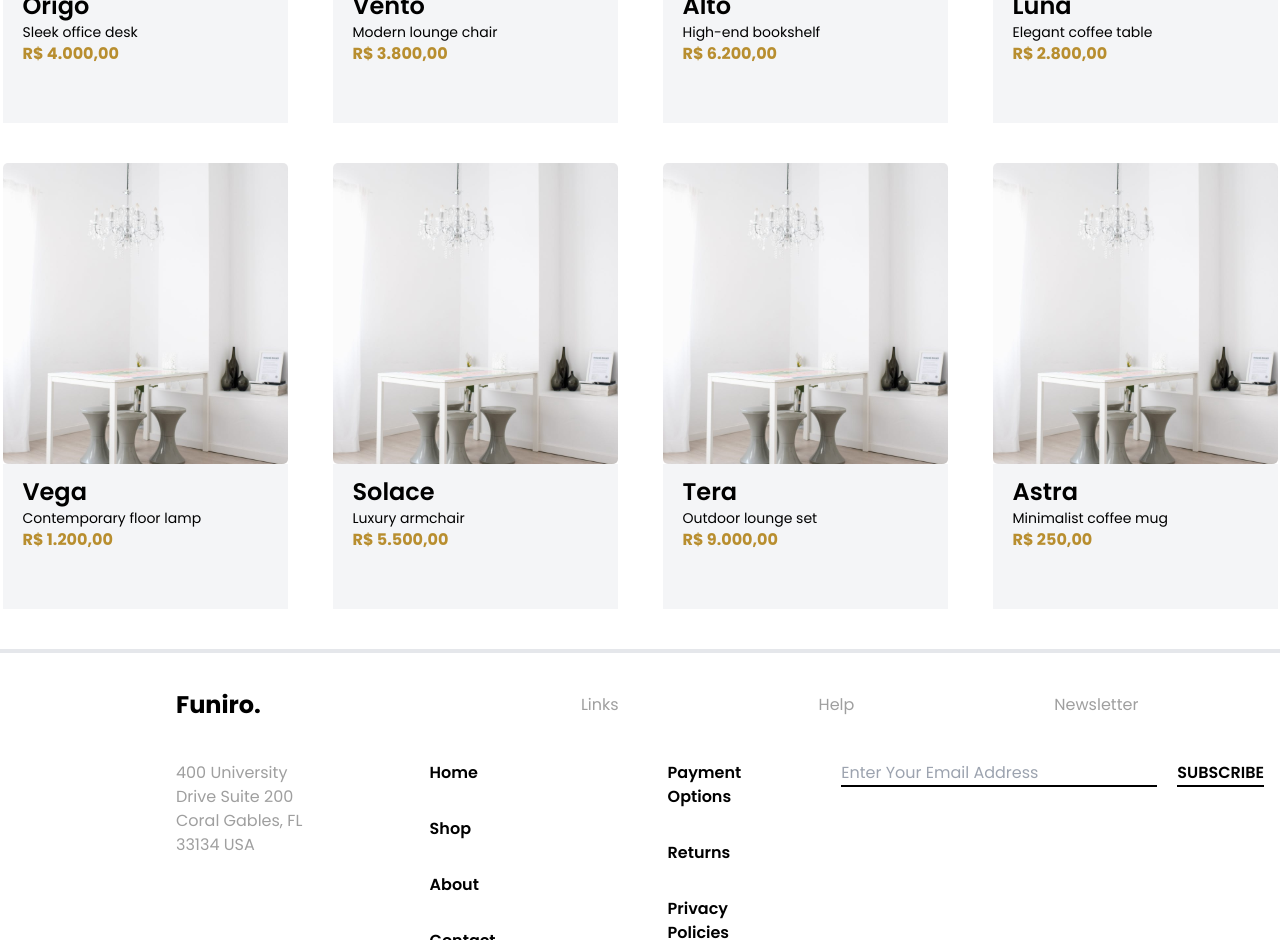
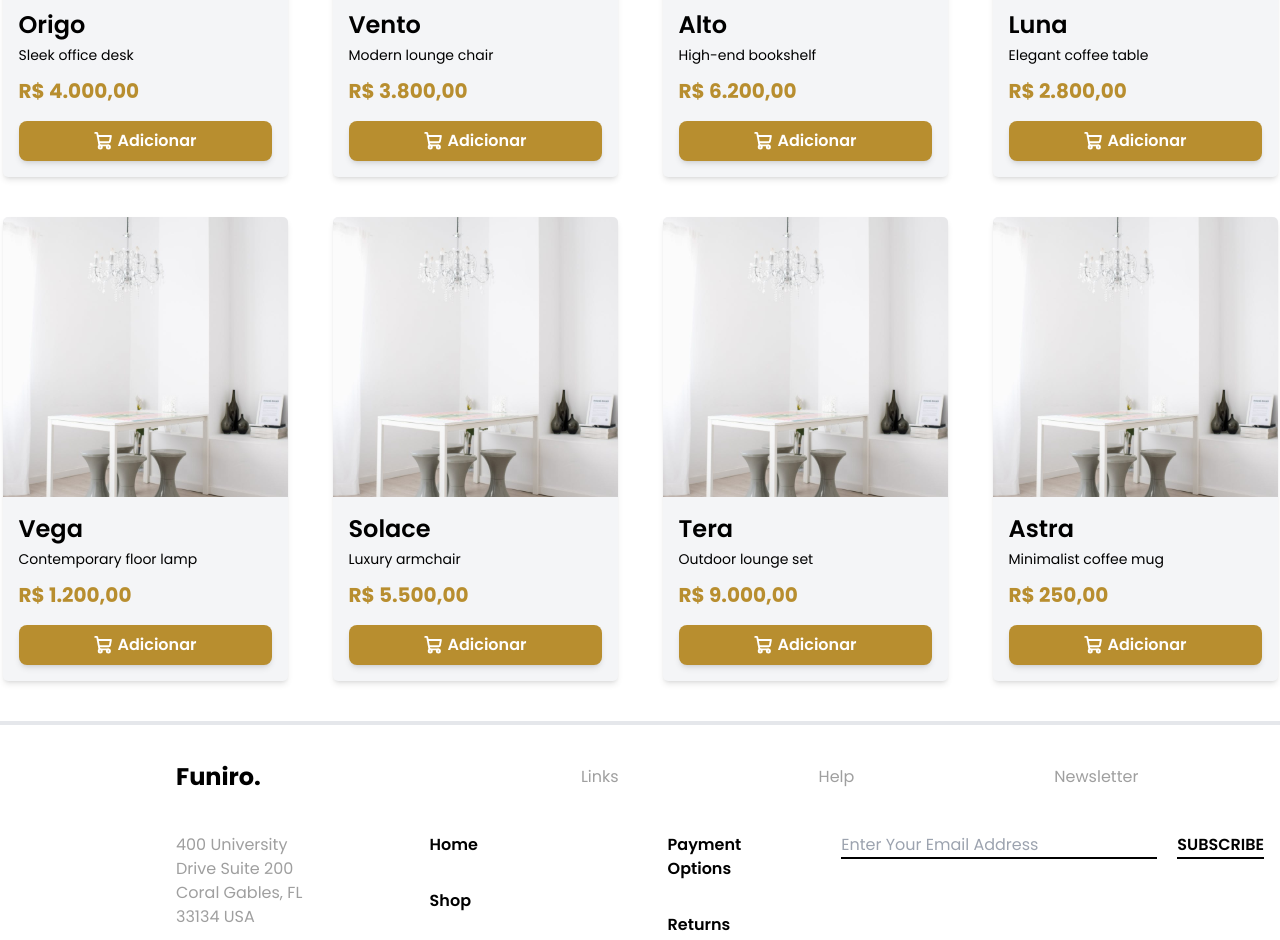
Before and after one commit to caiobrotzki/furniro, a React (Vite) app: page /shop in a window 1280 px wide. Shown: the part 1860-2800 px from the top of the page. Built offline with nearby package versions, Linux system fonts and the light colour scheme.

Commit message:
feat- add hover  for shop,home and footer

```diff
--- a/src/components/card_home.tsx
+++ b/src/components/card_home.tsx
@@ -1,4 +1,5 @@
-import React, { useState } from "react";
+import React from "react";
+import { ShoppingCart } from "phosphor-react";
 
 interface Produto {
   img: string;
@@ -12,7 +13,7 @@ interface CardProps {
   titulo: string;
   descricao: string;
   valor: string;
-  addToCart?: (produto: Produto) => void; // Garantir que a função addToCart é passada corretamente
+  addToCart?: (produto: Produto) => void;
 }
 
 const Card: React.FC<CardProps> = ({
@@ -22,37 +23,42 @@ const Card: React.FC<CardProps> = ({
   valor,
   addToCart,
 }) => {
-  const [hovered, setHovered] = useState<boolean>(false);
-
-  return (
-    <div className="relative flex flex-col items-center">
-      <div
-        className="relative w-full"
-        onMouseEnter={() => setHovered(true)}
-        onMouseLeave={() => setHovered(false)}
-      >
-        <img src={img} alt={titulo} className="z-0 rounded-[5px]" />
-        {hovered && (
-          <div className="bg-black bg-opacity-50 w-full absolute inset-0 flex items-center justify-center mt-0 pb-2 rounded-[5px]">
-            <button
-              onClick={() => {
+  const handleAddToCart = () => {
     if (addToCart) {
       addToCart({ img, titulo, descricao, valor });
     } else {
       console.log("No addToCart function provided");
     }
-              }}
-              className="bg-white text-black text-[10px] py-2 px-4 rounded-[3px] bg-opacity-90"
+  };
+
+  return (
+    <div className="relative flex flex-col items-center bg-[#F4F5F7] rounded-[5px] shadow-md overflow-hidden w-[285px] hover:scale-105 transform transition-all duration-30">
+      <img
+        src={img}
+        alt={titulo}
+        className="w-full h-[280px] object-cover rounded-t-[5px]"
+      />
+
+      <div className="p-4 flex flex-col flex-grow w-full">
+        <h3 className="font-semibold text-2xl mb-1">{titulo}</h3>
+        <p className="text-sm flex-grow">{descricao}</p>
+        <div className="mt-3 flex  flex-col  justify-between">
+          <p className="font-bold text-[#B88E2F] text-xl">{valor}</p>
+
+          <button
+            onClick={handleAddToCart}
+            className={`
+              flex items-center gap-1 mt-4 bg-[#B88E2F] hover:bg-[#a17b28]
+              text-white font-semibold px-4 py-2 rounded-lg shadow-md
+              focus:outline-none focus:ring-2 focus:ring-[#a17b28] focus:ring-offset-1
+              select-none justify-center hover:scale-105 transform transition-all duration-300
+            `}
+            aria-label={`Adicionar ${titulo} ao carrinho`}
           >
-              Add to cart
+            <ShoppingCart size={20} weight="bold" />
+            Adicionar
           </button>
         </div>
-        )}
-      </div>
-      <div className="pl-5 pt-3 flex flex-col align-middle bg-[#F4F5F7] w-[285px] h-[145px]">
-        <h3 className="font-semibold text-2xl">{titulo}</h3>
-        <p className="text-sm">{descricao}</p>
-        <p className="font-bold text-[#B88E2F]">{valor}</p>
       </div>
     </div>
   );
--- a/src/components/footer.tsx
+++ b/src/components/footer.tsx
@@ -3,6 +3,15 @@ import Input from "./form";
 import Button from "./Button";
 
 function Footer() {
+  const navLinks = [
+    { label: "Home", path: "/home" },
+    { label: "Shop", path: "/Shop" },
+    { label: "About", path: "/About" },
+    { label: "Contact", path: "/Contact" },
+  ];
+
+  const helpLinks = ["Payment Options", "Returns", "Privacy Policies"];
+
   return (
     <div className="border-t-4 mt-10 w-full p-4">
       <div className="mt-5 flex items-center ml-40 space-x-20">
@@ -15,30 +24,33 @@ function Footer() {
         <p className="text-[#9F9F9F] w-[285px] h-[72px]">
           400 University Drive Suite 200 Coral Gables, FL 33134 USA
         </p>
+
         <div>
           <ul className="grid pl-20 pr-3 ml-10 gap-8 font-semibold">
-            <li>
-              <Link to="/home">Home</Link>
-            </li>
-
-            <li>
-              <Link to="/Shop">Shop</Link>
-            </li>
-            <li>
-              <Link to="/About">About</Link>
-            </li>
-            <li>
-              <Link to="/Contact"> Contact</Link>
-            </li>
+            {navLinks.map(({ label, path }) => (
+              <li
+                key={label}
+                className="hover:text-[#B88E2F] hover:cursor-pointer hover:scale-105 transition-all duration-200"
+              >
+                <Link to={path}>{label}</Link>
+              </li>
+            ))}
           </ul>
         </div>
+
         <div>
           <ul className="grid pl-20 ml-20 pr-5 gap-8 font-semibold">
-            <li>Payment Options</li>
-            <li>Returns</li>
-            <li>Privacy Policies</li>
+            {helpLinks.map((item) => (
+              <li
+                key={item}
+                className="hover:text-[#B88E2F] hover:cursor-pointer hover:scale-105 transition-all duration-200"
+              >
+                {item}
+              </li>
+            ))}
           </ul>
         </div>
+
         <div className="flex items-center ml-20">
           <Input
             type="text"
@@ -52,7 +64,8 @@ function Footer() {
           />
         </div>
       </div>
-      <div className="border-t-4 mt-10 w-[1240] ml-20 mr-20">
+
+      <div className="border-t-4 mt-10 ml-20 mr-20">
         <p className="mt-10 pb-5">2023 furino. All rights reverved</p>
       </div>
     </div>
--- a/src/pages/Hoe/components/card.tsx
+++ b/src/pages/Hoe/components/card.tsx
@@ -4,11 +4,11 @@ import { Link } from "react-router-dom";
 
 function Card() {
   return (
-    <div className="relative flex items-center justify-center min-h-[420px]">
+    <div className="relative flex items-center justify-center min-h-[420px] ">
       <img
         src={ImagemHome}
         alt="Imagem"
-        className="w-full mt-7 z-0 object-cover rounded-3xl shadow-xl transition-all duration-500"
+        className="w-full mt-7  object-cover  rounded-3xl shadow-xl transition-all duration-500"
       />
       <div className="absolute  right-0 md:right-10 -translate-y-1/2 w-full md:w-2/6 bg-[#FFF3E3] bg-opacity-95 p-8 md:p-10 rounded-2xl z-20 shadow-2xl border border-[#f3e9d7] flex flex-col items-start animate-fade-in">
         <p className="font-semibold tracking-widest text-sm text-[#B88E2F] mb-2 uppercase">
--- a/src/pages/Hoe/components/section.tsx
+++ b/src/pages/Hoe/components/section.tsx
@@ -4,15 +4,15 @@ function section() {
   return (
     <div className="flex center justify-center -space-x-16 pt-20">
       <div>
-        <img className="w-96 h-96" src={ImagemQuadros} alt="" />
+        <img className="w-96 h-96 hover:scale-105 transform transition-all duration-30" src={ImagemQuadros} alt="" />
         <h2 className="text-center font-semibold mt-5">Dining</h2>
       </div>
       <div>
-        <img className="w-96 h-96" src={ImagemQuadros} alt="" />
+        <img className="w-96 h-96 hover:scale-105 transform transition-all duration-30" src={ImagemQuadros} alt="" />
         <h2 className="text-center font-semibold mt-5">Living</h2>
       </div>
       <div>
-        <img className="w-96 h-96" src={ImagemQuadros} alt="" />
+        <img className="w-96 h-96 hover:scale-105 transform transition-all duration-30" src={ImagemQuadros} alt="" />
         <h2 className="text-center font-semibold mt-5">Bedroom</h2>
       </div>
     </div>
--- a/src/pages/home.tsx
+++ b/src/pages/home.tsx
@@ -100,7 +100,7 @@ function Home() {
           <Link to="/shop">
             <Button
               title="Show More"
-              className="text-[#B88E2F] font-bold pl-16 pr-16 pt-3 pb-3 border-2 border-[#B88E2F]"
+              className="text-[#B88E2F] font-bold pl-16 pr-16 pt-3 pb-3 border-2 border-[#B88E2F] hover:bg-[#B88E2F] hover:text-white rounded-lg hover:scale-105 transform transition-all duration-300"
             />
           </Link>
         </div>
--- a/src/pages/shop.tsx
+++ b/src/pages/shop.tsx
@@ -121,7 +121,7 @@ function Shop({ handleAddToCart }: ShopProps) {
   const handleAdd = (produto: Produto) => {
     handleAddToCart(produto);
     toast.success(
-      <div className="flex flex-col">
+      <div className="flex flex-col ">
         <span className="font-bold">{`${produto.titulo} adicionado ao carrinho!`}</span>
         <span>{`Preço: ${produto.valor}`}</span>
       </div>,
@@ -136,9 +136,9 @@ function Shop({ handleAddToCart }: ShopProps) {
       <Fundo />
       <Nav />
 
-      {/* Componente Toaster para mostrar toasts */}
+
       <Toaster
-        position="top-right" // <-- Alterado aqui para o canto direito
+        position="top-right"
         richColors
         toastOptions={{
           className:
--- a/src/pages/shop/components/card.tsx
+++ b/src/pages/shop/components/card.tsx
@@ -1,4 +1,5 @@
-import React, { useState } from "react";
+import React  from "react";
+import { ShoppingCart } from "phosphor-react";
 
 interface Produto {
   img: string;
@@ -13,7 +14,7 @@ interface CardProps {
 }
 
 const Card: React.FC<CardProps> = ({ produto, addToCart }) => {
-  const [hovered, setHovered] = useState(false);
+
 
   const handleAddToCart = () => {
     if (addToCart) {
@@ -24,32 +25,34 @@ const Card: React.FC<CardProps> = ({ produto, addToCart }) => {
   };
 
   return (
-    <div className="relative flex flex-col items-center">
     <div
-        className="relative w-full"
-        onMouseEnter={() => setHovered(true)}
-        onMouseLeave={() => setHovered(false)}
+      className="relative flex flex-col items-center bg-[#F4F5F7] rounded-[5px] shadow-md overflow-hidden w-[285px] hover:scale-105 transform transition-all duration-30"
     >
       <img
         src={produto.img}
         alt={produto.titulo}
-          className="z-0 rounded-[5px]"
+        className="w-full h-[280px] object-cover rounded-t-[5px]"
       />
-        {hovered && (
-          <div className="bg-black bg-opacity-50 w-full absolute inset-0 flex items-center justify-center mt-0 pb-2 rounded-[5px]">
+
+      <div className="p-4 flex flex-col flex-grow w-full">
+        <h3 className="font-semibold text-2xl mb-1">{produto.titulo}</h3>
+        <p className="text-sm flex-grow">{produto.descricao}</p>
+        <div className="mt-3 flex flex-col justify-between">
+          <p className="font-bold text-[#B88E2F] text-xl">{produto.valor}</p>
+
           <button
             onClick={handleAddToCart}
-              className="bg-white text-black text-[10px] py-2 px-4 rounded-[3px] bg-opacity-90"
+            className={`
+              flex text-center mt-4 items-center gap-1 justify-center bg-[#B88E2F]
+              hover:bg-[#a17b28]  text-white font-semibold px-4 py-2 rounded-lg shadow-md hover:scale-105 transform transition-all duration-30
+
+            `}
+            aria-label={`Adicionar ${produto.titulo} ao carrinho`}
           >
-              Add to cart
+            <ShoppingCart size={20} weight="bold" />
+            Adicionar
           </button>
         </div>
-        )}
-      </div>
-      <div className="pl-5 pt-3 flex flex-col align-middle bg-[#F4F5F7] w-[285px] h-[145px]">
-        <h3 className="font-semibold text-2xl">{produto.titulo}</h3>
-        <p className="text-sm">{produto.descricao}</p>
-        <p className="font-bold text-[#B88E2F]">{produto.valor}</p>
       </div>
     </div>
   );
```
Also changed, not shown: src/App.tsx (+4 -8 lines), src/pages/Login/screen.tsx (+14 -46 lines). Lines whose indentation alone changed are shown as unchanged.
